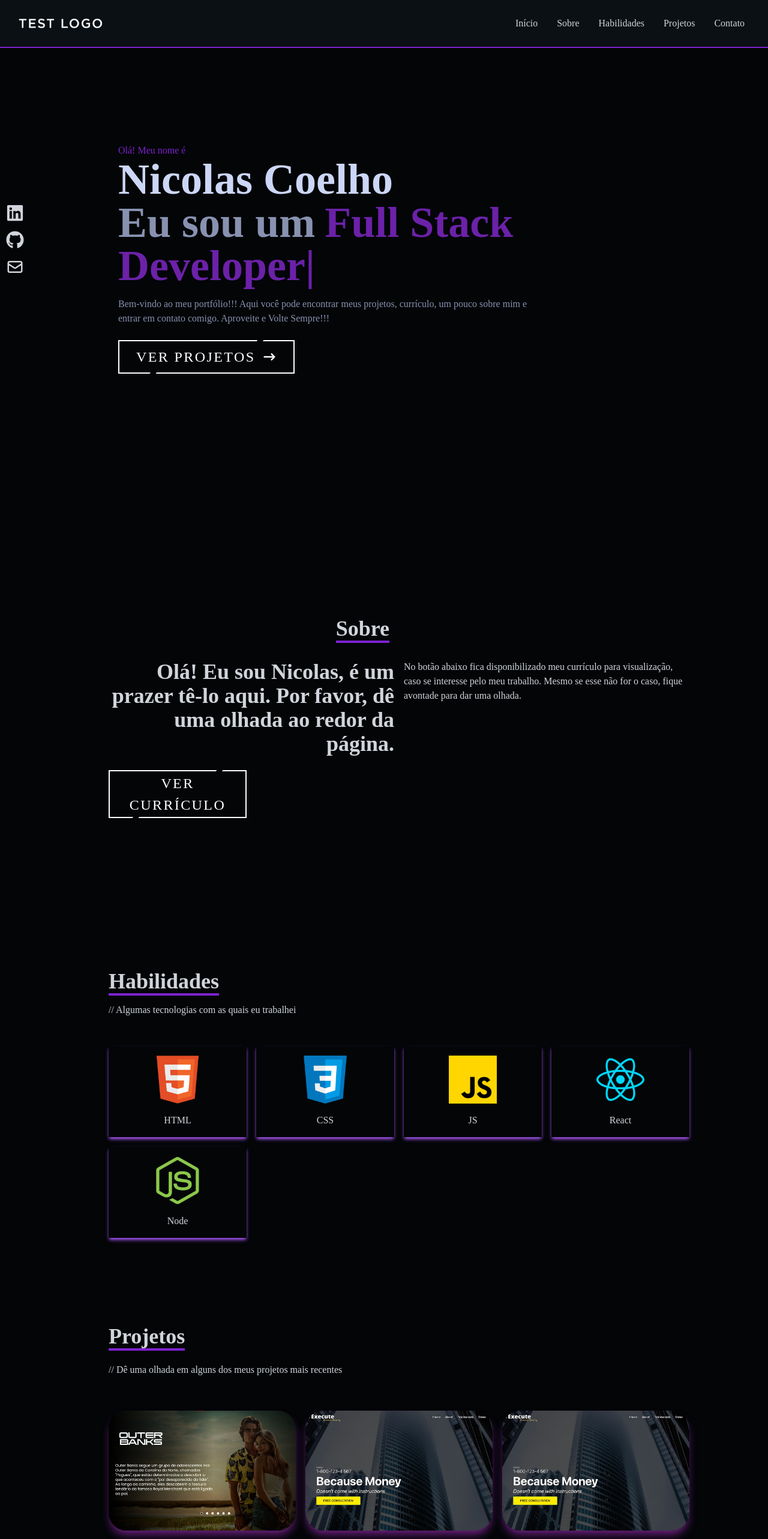
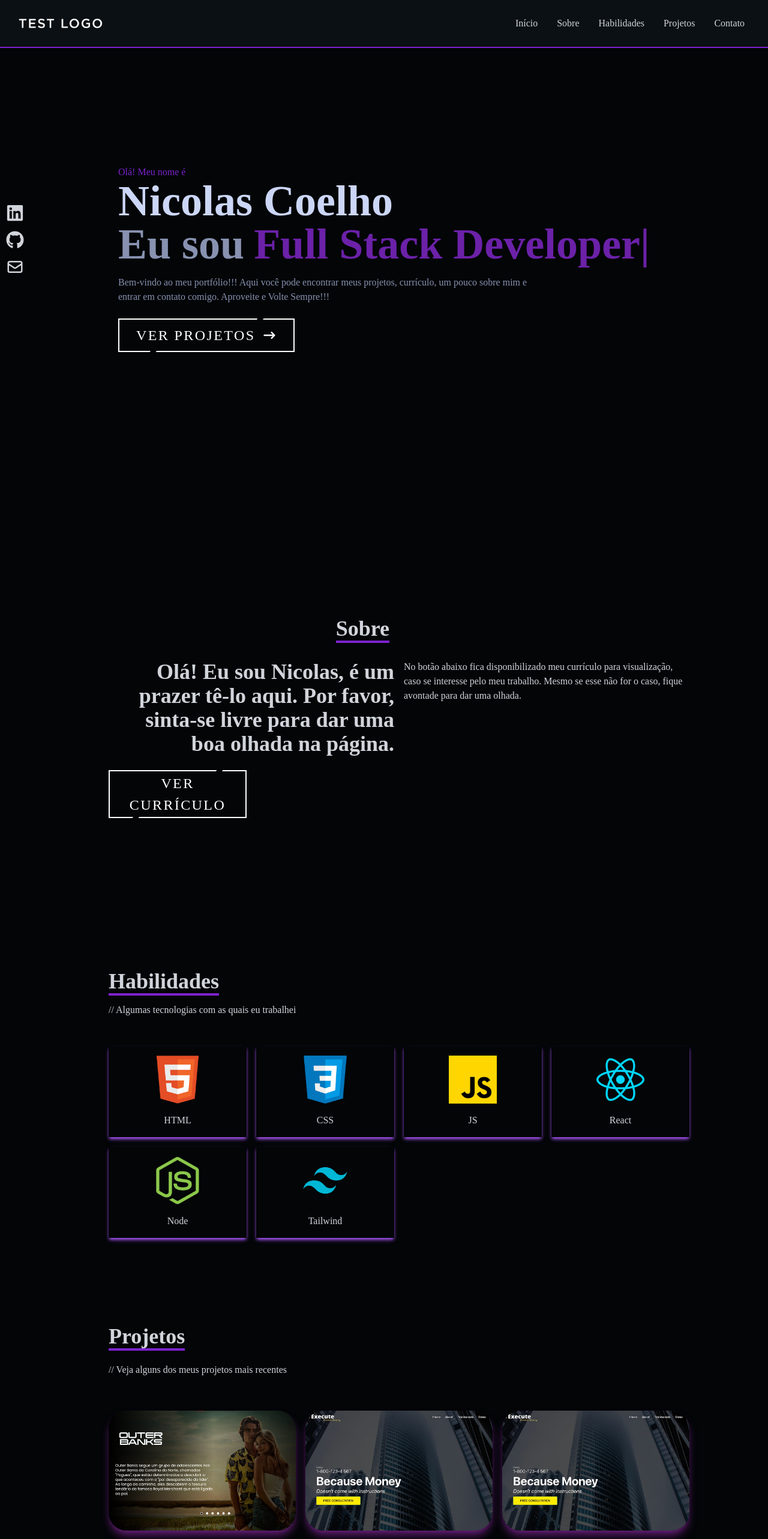
Before and after one commit to Nic-CSdev/portfolio-react-sem-bugs, a React (Create React App) app: page / in a window 1280 px wide. Shown: the top 2566 px of the page at 60% size. Built offline with nearby package versions, Linux system fonts and the light colour scheme.

Commit message:
adicionando algumas algumas coisas e tirando outras

```diff
--- a/src/components/About.jsx
+++ b/src/components/About.jsx
@@ -14,7 +14,7 @@ const About = () => {
             </div>
             <div className='max-w-[1000px] w-full grid sm:grid-cols-2 gap-4 px-4'>
                 <div className='sm:text-right text-4xl font-bold'>
-                    <p>Olá! Eu sou Nicolas, é um prazer tê-lo aqui. Por favor, dê uma olhada ao redor da página.</p>
+                    <p>Olá! Eu sou Nicolas, é um prazer tê-lo aqui. Por favor, sinta-se livre para dar uma boa olhada na página.</p>
                 </div>
                 <div>
                     <p>
--- a/src/components/Contact.jsx
+++ b/src/components/Contact.jsx
@@ -6,7 +6,7 @@ const Contact = () => {
           <form method='POST' action="https://getform.io/f/e12ef1c5-e90d-422f-852c-16f0be00014f" className='flex flex-col max-w-[600px] w-full'>
               <div className='pb-8'>
                   <p className='text-4xl font-bold inline border-b-4 border-purple-700 text-gray-300'>Contato</p>
-                  <p className='text-gray-300 py-4'>// Envie o formulário abaixo ou me mande um email - nicolascoelhosp@hotmail.com</p>
+                  <p className='text-gray-300 py-4'>// Para entrar em contato comigo, envie o formulário abaixo ou me mande um email - nicolascoelhosp@hotmail.com</p>
               </div>
               <div className='flex flex-col p-8 bg-transparent  border-2 border-solid form-box rounded-2xl'>
                 <input className='border-b-2 bg-transparent text-white p-2 inputbox' type="text" placeholder="Name" name="name" />
--- a/src/components/Home.jsx
+++ b/src/components/Home.jsx
@@ -10,7 +10,7 @@ const Home = () => {
         <p className='text-purple-700'>Olá! Meu nome é</p>
         <h1 className='text-4xl sm:text-7xl font-bold text-[#ccd6f6]'>Nicolas Coelho</h1>
         <h2 className='text-4xl sm:text-7xl font-bold text-[#8892b0]  '>
-          Eu sou um
+          Eu sou
         <TypeAnimation sequence={[
             'Web Developer',
             2000,
--- a/src/components/NavBar.jsx
+++ b/src/components/NavBar.jsx
@@ -59,7 +59,7 @@ const NavBar = () => {
                         </a>
                     </li>
                     <li >
-                        <a href="https://github.com/Nic-CSdev" className="flex justify-between items-center w-full text-gray-300">
+                        <a href="https://github.com/Nic-CSdev" target="_blank" className="flex justify-between items-center w-full text-gray-300">
                              <FaGithub className="icone rounded-2xl" size={30}/>
                         </a>
                     </li>
--- a/src/components/Skills.jsx
+++ b/src/components/Skills.jsx
@@ -4,6 +4,7 @@ import CSS from '../assets/css.png'
 import JS from '../assets/javascript.png'
 import Node from '../assets/node.png'
 import REACT from '../assets/react.png'
+import Tailwind from '../assets/Tailwind.png'
 const Skills = () => {
   return (
     <div name='skills' id='skills' className='bg-[#030507] text-gray-300 skills-content' >
@@ -34,6 +35,10 @@ const Skills = () => {
                     <img className='w-20 mx-auto' src={Node} alt="Node.js icon" />
                     <p className='my-4'>Node</p>
                 </div>
+                <div className='shadow-md shadow-purple-500 hover:scale-110 duration-300 pt-4' >
+                    <img className='w-20 mx-auto' src={Tailwind} alt="Node.js icon" />
+                    <p className='my-4'>Tailwind</p>
+                </div>
 
             </div>
         </div>
--- a/src/components/Work.jsx
+++ b/src/components/Work.jsx
@@ -10,7 +10,7 @@ const Work = () => {
                 <p className='text-4xl font-bold inline border-b-4 text-gray-300 border-purple-700'>
                     Projetos
                 </p>
-                <p className='py-6'>// Dê uma olhada em alguns dos meus projetos mais recentes</p>
+                <p className='py-6'>// Veja alguns dos meus projetos mais recentes</p>
             </div>
 
             <div className='grid sm:grid-cols-2 md:grid-cols-3 gap-4'>
@@ -33,11 +33,9 @@ const Work = () => {
 
                     <div className='opacity-0 group-hover:opacity-100 content-div2'>
                         <div className='pt-8 text-center'>
-                             <a href="#work" target=''>
                                 <button className='text-center rounded-lg px-4 py-3 m-2 bg-white text-gray-700 font-bold text-lg btn-demo'>
                                     Em Breve
                                 </button>
-                             </a>
                         </div>
                     </div>
                 </div>
@@ -46,11 +44,9 @@ const Work = () => {
 
                     <div className='opacity-0 group-hover:opacity-100 content-div2'>
                         <div className='pt-8 text-center'>
-                             <a href="#work" target=''>
                                 <button className='text-center rounded-lg px-4 py-3 m-2 bg-white text-gray-700 font-bold text-lg btn-demo'>
                                     Em Breve
                                 </button>
-                             </a>
                         </div>
                     </div>
                 </div>
@@ -59,11 +55,9 @@ const Work = () => {
 
                     <div className='opacity-0 group-hover:opacity-100 content-div2'>
                         <div className='pt-8 text-center'>
-                             <a href="#work" target=''>
                                 <button className='text-center rounded-lg px-4 py-3 m-2 bg-white text-gray-700 font-bold text-lg btn-demo'>
                                     Em Breve
                                 </button>
-                             </a>
                         </div>
                     </div>
                 </div>
@@ -72,11 +66,9 @@ const Work = () => {
 
                     <div className='opacity-0 group-hover:opacity-100 content-div2'>
                         <div className='pt-8 text-center'>
-                             <a href="#work" target=''>
                                 <button className='text-center rounded-lg px-4 py-3 m-2 bg-white text-gray-700 font-bold text-lg btn-demo'>
                                     Em Breve
                                 </button>
-                             </a>
                         </div>
                     </div>
                 </div>
@@ -85,11 +77,9 @@ const Work = () => {
 
                     <div className='opacity-0 group-hover:opacity-100 content-div2'>
                         <div className='pt-8 text-center'>
-                             <a href="#work" target=''>
                                 <button className='text-center rounded-lg px-4 py-3 m-2 bg-white text-gray-700 font-bold text-lg btn-demo'>
                                     Em Breve
                                 </button>
-                             </a>
                         </div>
                     </div>
                 </div>
```
Also changed, not shown: src/assets/Tailwind.png (added).
